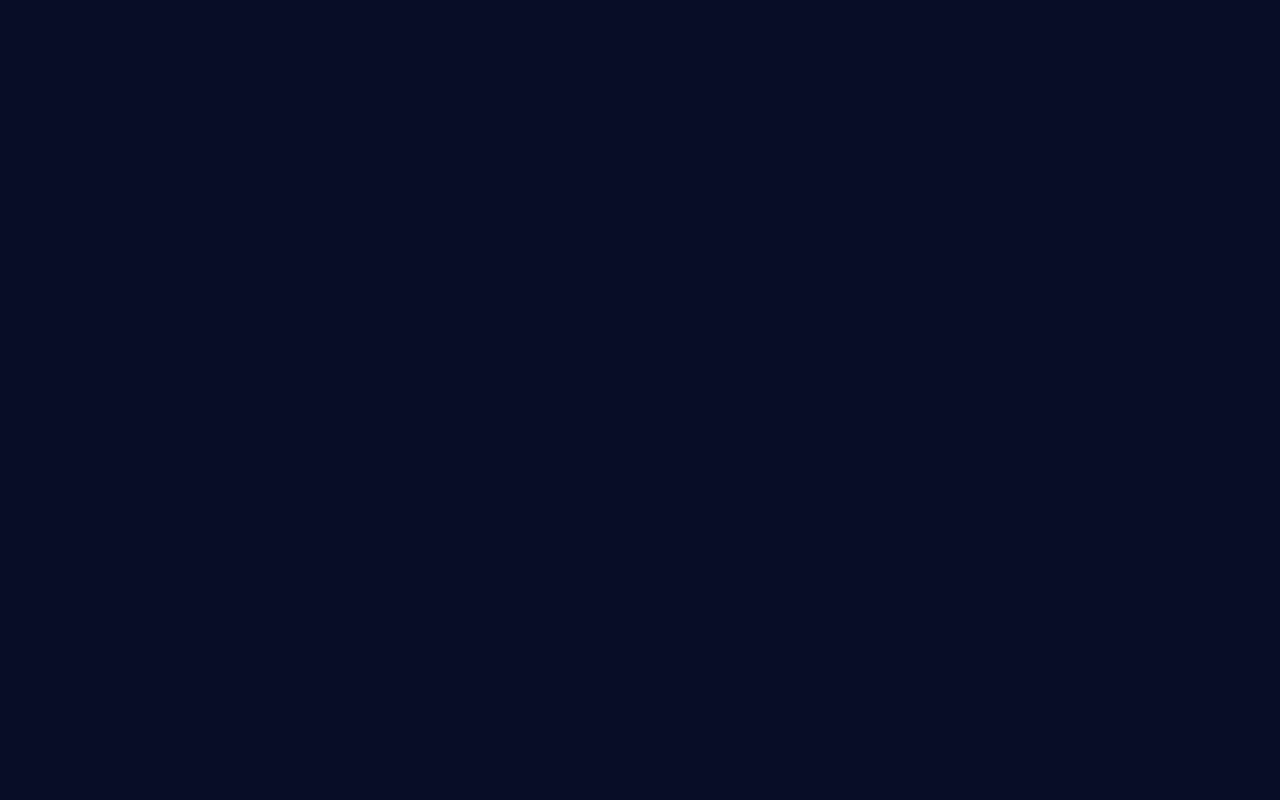
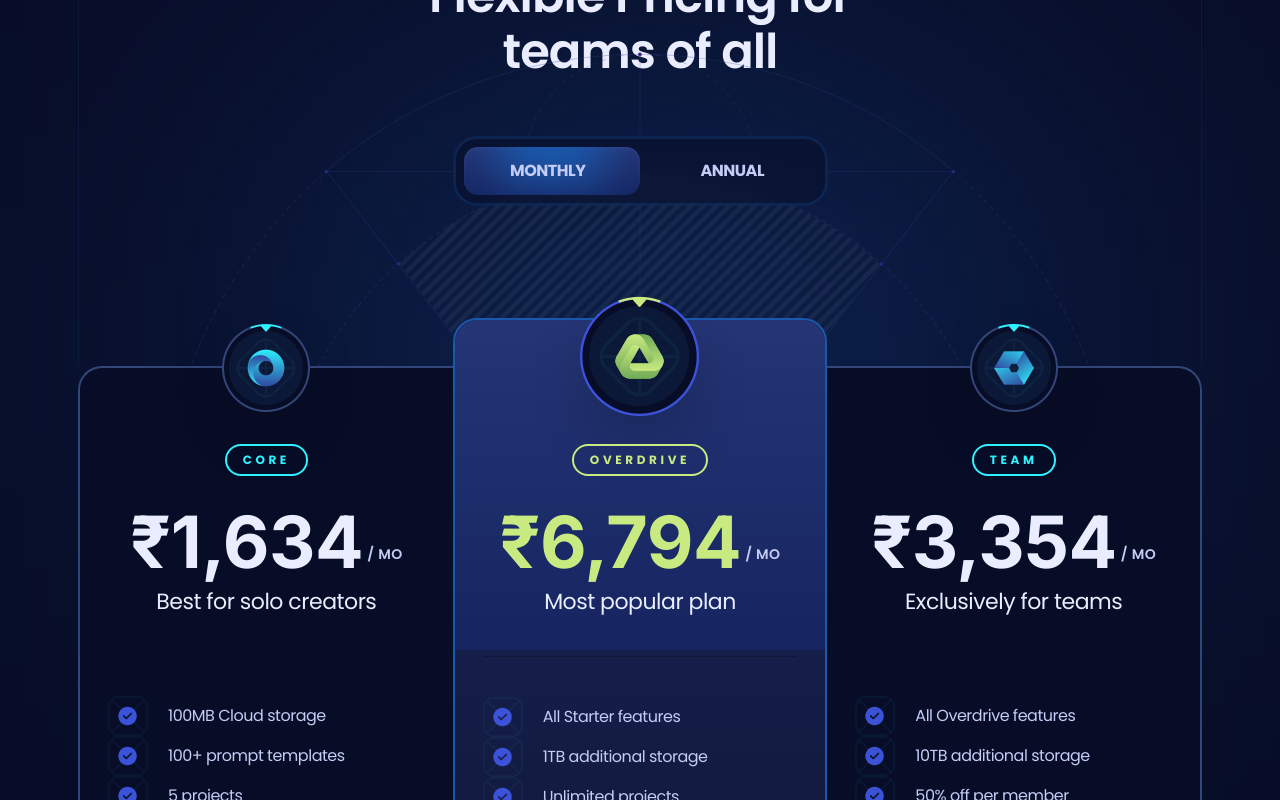
Before and after one commit to HarsikaKumari/xora-web, a React (Vite) app: page / in a window 1280 px wide. Shown: the part 1940-2740 px from the top of the page. Before the commit the page ends 1796 px from the top, so only its background shows below. Built offline with nearby package versions, Linux system fonts and the light colour scheme.

Commit message:
feat(ui): create pricing section

```diff
--- a/package.json
+++ b/package.json
@@ -12,6 +12,7 @@
   "dependencies": {
     "clsx": "^2.1.1",
     "react": "^19.0.0",
+    "react-countup": "^6.5.3",
     "react-dom": "^19.0.0",
     "react-scroll": "^1.9.3"
   },
--- a/src/App.jsx
+++ b/src/App.jsx
@@ -2,6 +2,7 @@
 import Header from "./sections/Header.jsx";
 import Hero from "./sections/Hero.jsx";
 import Features from "./sections/Features.jsx";
+import Pricing from "./sections/Pricing.jsx";
 
 const App = () => {
   return (
@@ -9,6 +10,7 @@
       <Header />
       <Hero />
       <Features />
+      <Pricing />
     </main>
   );
 };
--- a/src/constants/index.js
+++ b/src/constants/index.js
@@ -113,8 +113,8 @@
   {
     id: "0",
     title: "Core",
-    priceMonthly: 19,
-    priceYearly: 12,
+    priceMonthly: 1634,
+    priceYearly: 1032,
     caption: "Best for solo creators",
     features: [
       "100MB Cloud storage",
@@ -128,8 +128,8 @@
   {
     id: "1",
     title: "Overdrive",
-    priceMonthly: 79,
-    priceYearly: 59,
+    priceMonthly: 6794,
+    priceYearly: 5074,
     caption: "Most popular plan",
     features: [
       "All Starter features",
@@ -143,8 +143,8 @@
   {
     id: "2",
     title: "Team",
-    priceMonthly: 39,
-    priceYearly: 29,
+    priceMonthly: 3354,
+    priceYearly: 2494,
     caption: "Exclusively for teams",
     features: [
       "All Overdrive features",
--- /dev/null
+++ b/src/sections/Pricing.jsx
@@ -0,0 +1,172 @@
+import React, { useState } from "react";
+import { Element } from "react-scroll";
+import clsx from "clsx";
+import CountUp from "react-countup";
+import { plans } from "../constants/index.js";
+import Button from "../components/Button.jsx";
+
+const Pricing = () => {
+  const [monthly, setMonthly] = useState(true);
+
+  return (
+    <section>
+      <Element className="pricing">
+        <div className="container">
+          <div
+            className="max-w-980 pricing-head_before relative
+          mx-auto border-l border-r border-s2 bg-s1/50 pb-40 pt-28
+          max-xl:max-w-4xl max-lg:border-none max-md:pb-32 max-md:pt-16"
+          >
+            <h3
+              className="h3 max-lg:h4 max-md:h5 z-3 relative mx-auto
+              mb-14 max-w-lg text-center text-p4 max-md:mb-11 max-sm:max-w-sm"
+            >
+              Flexible Pricing for teams of all
+            </h3>
+            <div
+              className="relative z-4 mx-auto flex w-[375px]
+            rounded-3xl border-[3px] border-s4/25 bg-s1/50 backdrop-blur-[6px] max-md:w-[319px]"
+            >
+              <button
+                className={clsx("pricing-head_btn", monthly && "text-p4")}
+                onClick={() => setMonthly(true)}
+              >
+                Monthly
+              </button>
+              <button
+                className={clsx("pricing-head_btn", !monthly && "text-p4")}
+                onClick={() => setMonthly(false)}
+              >
+                Annual
+              </button>
+              <div
+                className={clsx(
+                  "g4 rounded-14 before:h-100 pricing-head_btn_before absolute left-2 top-2 h-[calc(100%-16px)] w-[calc(50%-8px)] overflow-hidden shadow-400 transition-transform duration-500",
+                  !monthly && "translate-x-full",
+                )}
+              />
+            </div>
+            <div className="pricing-bg">
+              <img
+                src="/images/bg-outlines.svg"
+                width={960}
+                height={380}
+                alt="outline"
+                className="relative z-2"
+              />
+              <img
+                src="/images/bg-outlines-fill.png"
+                width={960}
+                height={380}
+                alt="outline"
+                className="absolute inset-0 opacity-5 mix-blend-soft-light"
+              />
+            </div>
+          </div>
+          {/*pricing section*/}
+          <div className="scroll-hide relative z-2 -mt-12 flex items-start max-xl:gap-5 max-xl:overflow-auto max-xl:pt-6">
+            {plans.map((plan, index) => (
+              <div
+                key={plan.id}
+                className="pricing-plan_first pricing-plan_last pricing-plan_odd pricing-plan_even relative border-2 p-7
+                max-xl:min-w-80 max-lg:rounded-3xl xl:w-[calc(33.33%+2px)]"
+              >
+                {index === 1 && (
+                  <div
+                    className="g4 absolute h-330 left-0 right-0
+                top-0 z-1 rounded-tl-3xl rounded-tr-3xl"
+                  />
+                )}
+                <div
+                  className={clsx(
+                    "absolute left-0 right-0 z-2 flex items-center justify-center",
+                    index === 1 ? "-top-6" : "-top-6 xl:-top-11",
+                  )}
+                >
+                  <img
+                    src={plan.logo}
+                    alt={plan.title}
+                    className={clsx(
+                      "object-contain drop-shadow-2xl",
+                      index === 1 ? "size-[120px]" : "size-[88px]",
+                    )}
+                  />
+                </div>
+                <div
+                  className={clsx(
+                    "relative flex flex-col" + "items-center",
+                    index === 1 ? "pt-24" : "pt-12",
+                  )}
+                >
+                  <div
+                    className={clsx(
+                      "small-2 rounded-20 relative z-2 mx-auto mb-6 border-2 px-4 py-1.5 uppercase",
+                      index === 1 ? "border-p3 text-p3" : "border-p1 text-p1",
+                    )}
+                  >
+                    {plan.title}
+                  </div>
+                </div>
+                <div className="relative z-2 flex items-center justify-center">
+                  <div
+                    className={clsx(
+                      "h-num flex items-start",
+                      index === 1 ? "text-p3" : "text-p4",
+                    )}
+                  >
+                    ₹
+                    <CountUp
+                      start={plan.priceMonthly}
+                      end={monthly ? plan.priceMonthly : plan.priceYearly}
+                      duration={0.4}
+                      useEasing={false}
+                      preserveValue={true}
+                    />
+                  </div>
+                  <div className="small-1 relative top-3 ml-1 uppercase">
+                    / mo
+                  </div>
+                </div>
+                <div
+                  className={clsx(
+                    "body-1 relative z-2 mb-10 w-full border-b-s2 pb-9 text-center text-p4",
+                    index === 1 && "border-b",
+                  )}
+                >
+                  {plan.caption}
+                </div>
+                <ul>
+                  {plan.features.map((feature) => (
+                    <li
+                      key={feature}
+                      className="relative flex items-center gap-5"
+                    >
+                      <img
+                        src="/images/check.png"
+                        alt="check"
+                        className="size-10 object-contain"
+                      />
+                      <p className="flex-1">{feature}</p>
+                    </li>
+                  ))}
+                </ul>
+                <div className="mt-10 flex w-full justify-center">
+                  <Button icon={plan.icon}>Get started</Button>
+                </div>
+                {index === 1 && (
+                  <p
+                    className="small-compact mt-9 text-center text-p3 before:mx-2.5
+                    before:content-['-'] after:mx-2.5 after:content-['-']"
+                  >
+                    Limited Time Offer
+                  </p>
+                )}
+              </div>
+            ))}
+          </div>
+        </div>
+      </Element>
+    </section>
+  );
+};
+export default Pricing;
```
Also changed, not shown: 1 other file (tests, documents, lock files or other folders).
